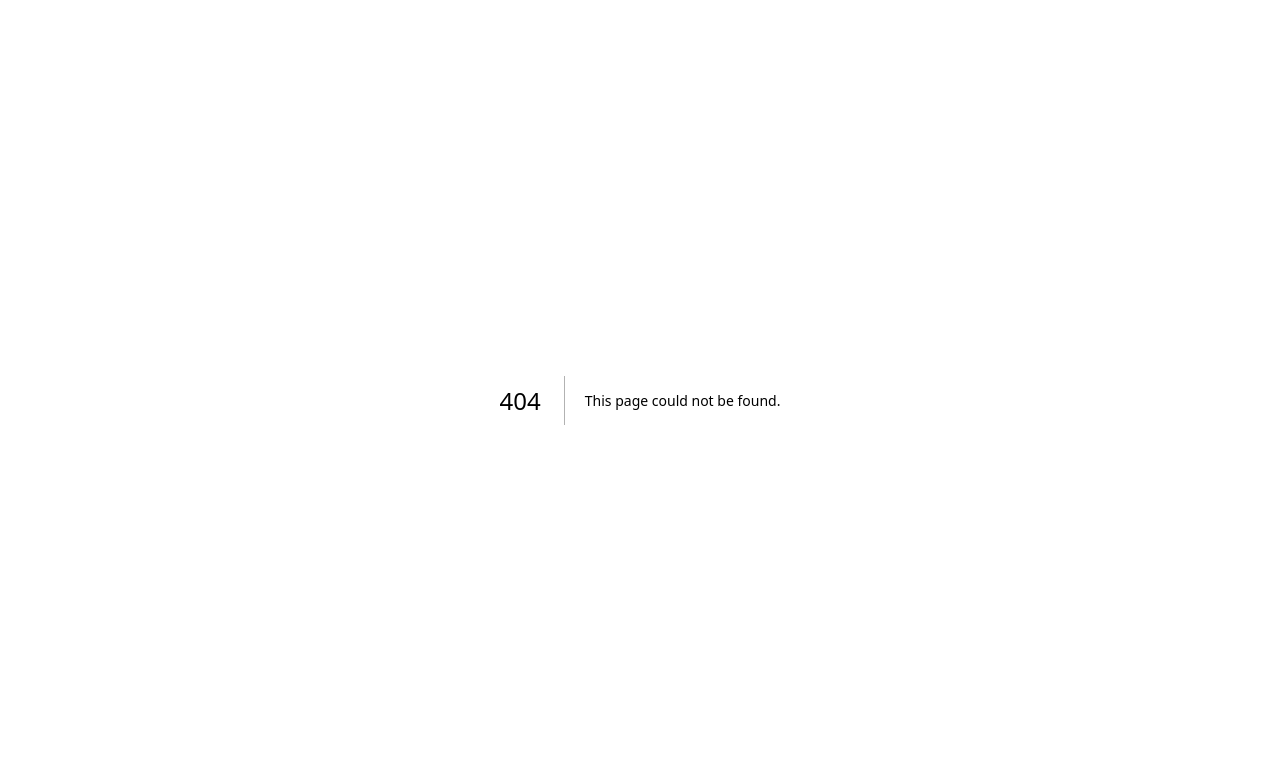
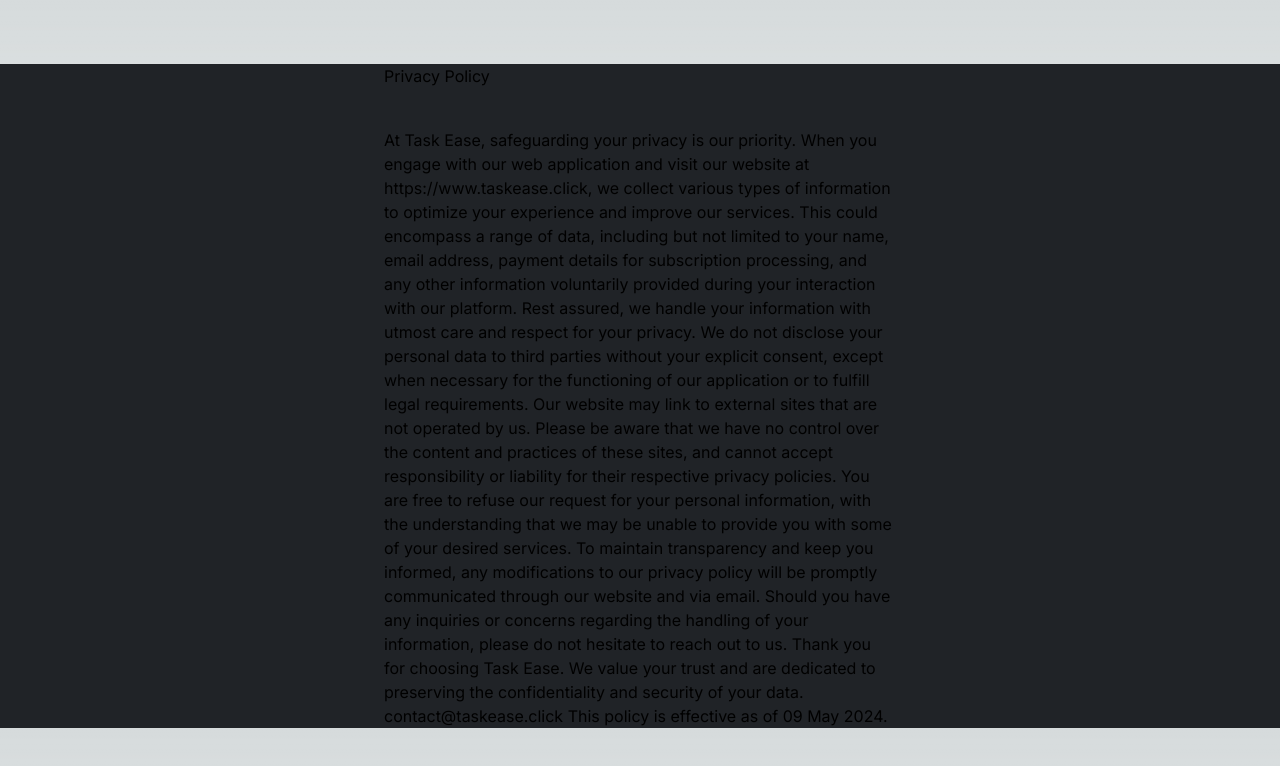
Before and after one commit to AntoniBLopez/LernenSieMitBelu, a Next.js app: page /privacy-policy in a window 1280 px wide. Before the commit this address had no page. Shown: the top 766 px of the page. Built offline with nearby package versions, Linux system fonts and the light colour scheme.

Commit message:
adding privacy-policy

```diff
--- a/app/globals.css
+++ b/app/globals.css
@@ -34,13 +34,13 @@
 
 ::-moz-selection {
   background: #01cdf1;
-  color: white;
+  color: black;
 }
 ::-webkit-selection {
   background: #01cdf1;
-  color: white;
+  color: black;
 }
 ::selection {
   background: #01cdf1;
-  color: white;
+  color: black;
 }
--- /dev/null
+++ b/app/privacy-policy/page.tsx
@@ -0,0 +1,28 @@
+
+
+export default function Privacypolicy() {
+  return (
+    <div className="w-full h-full bg-bluishBlackColor">
+      <section className="flex flex-col gap-10 mx-[30%] mt-16 bg-bluishBlackColor">
+        <h1>Privacy Policy</h1>
+        <div>
+          At Task Ease, safeguarding your privacy is our priority. When you engage with our web application and visit our website at https://www.taskease.click, we collect various types of information to optimize your experience and improve our services. This could encompass a range of data, including but not limited to your name, email address, payment details for subscription processing, and any other information voluntarily provided during your interaction with our platform.
+
+          Rest assured, we handle your information with utmost care and respect for your privacy. We do not disclose your personal data to third parties without your explicit consent, except when necessary for the functioning of our application or to fulfill legal requirements.
+
+          Our website may link to external sites that are not operated by us. Please be aware that we have no control over the content and practices of these sites, and cannot accept responsibility or liability for their respective privacy policies.
+
+          You are free to refuse our request for your personal information, with the understanding that we may be unable to provide you with some of your desired services.
+
+          To maintain transparency and keep you informed, any modifications to our privacy policy will be promptly communicated through our website and via email. Should you have any inquiries or concerns regarding the handling of your information, please do not hesitate to reach out to us.
+
+          Thank you for choosing Task Ease. We value your trust and are dedicated to preserving the confidentiality and security of your data.
+
+          contact@taskease.click
+
+          This policy is effective as of 09 May 2024.
+        </div>
+      </section>
+    </div>
+  )
+}
--- a/app/ui/Footer.tsx
+++ b/app/ui/Footer.tsx
@@ -1,4 +1,5 @@
 import Image from "next/image"
+import Link from 'next/link'
 
 function Footer() {
   return (
@@ -13,9 +14,9 @@
       <section className='grid grid-cols-3 mt-12 mb-20'>
         <div className='flex flex-col gap-2'>
           <h3 className='mb-5'>PRODUCT</h3>
-          <a className="hover:underline w-fit" href="">Guide</a> {/* or Web App */}
-          <a className="hover:underline w-fit" href="">Pricing</a>
-          <a className="hover:underline w-fit" href="">Updates</a>
+          <Link className="hover:underline w-fit" href="">Guide</Link> {/* or Web App */}
+          <Link className="hover:underline w-fit" href="">Pricing</Link>
+          <Link className="hover:underline w-fit" href="">Updates</Link>
         </div>
         <div>
           <div className='flex flex-col gap-2'>
@@ -32,8 +33,8 @@
         <div>
           <div className='flex flex-col gap-2'>
             <h3 className='mb-5'>LEGAL</h3>
-            <a className="hover:underline w-fit" href="">Terms of services</a>
-            <a className="hover:underline w-fit" href="">Privacy policy</a>
+            <Link className="hover:underline w-fit" href="">Terms of services</Link>
+            <Link className="hover:underline w-fit" href="/privacy-policy">Privacy policy</Link>
           </div>
         </div>
       </section>
@@ -49,7 +50,7 @@
             className="h-5 self-center"
             alt="Heart emoji"
           />
-          <p className='self-center'>&nbsp;by <a className="underline text-primaryColor hover:no-underline hover:text-primary2Color" href="">Antoni</a>&nbsp;</p>
+          <p className='self-center'>&nbsp;by <Link className="underline text-primaryColor hover:no-underline hover:text-primary2Color" href="https://twitter.com/AntoniBLopez">Antoni</Link>&nbsp;</p>
           <Image
             src="/me.png"
             width={20}
--- a/tailwind.config.ts
+++ b/tailwind.config.ts
@@ -17,9 +17,13 @@
         'primaryColor': '#01b7ff', // blue oscuro
         'primary2Color': '#01cdf1', // cian
         'primaryDarkColor': '#008ba4', // cian oscuro
+        'bluishIconsColor': '#1d9bf0',
+      },
+      backgroundColor: {
         'blackColor': '#212121', // black claro
+        'bluishBlackColor': '#202327', // bluish black claro | Probar si contrasta mejor este con el azul o el black claro
         'black2Color': '#171717', // black oscuro
-        'selectedColor': '#171717', // black oscuro
+        'bluishSelectedColor': '#031018',
       }
     },
   },
```
